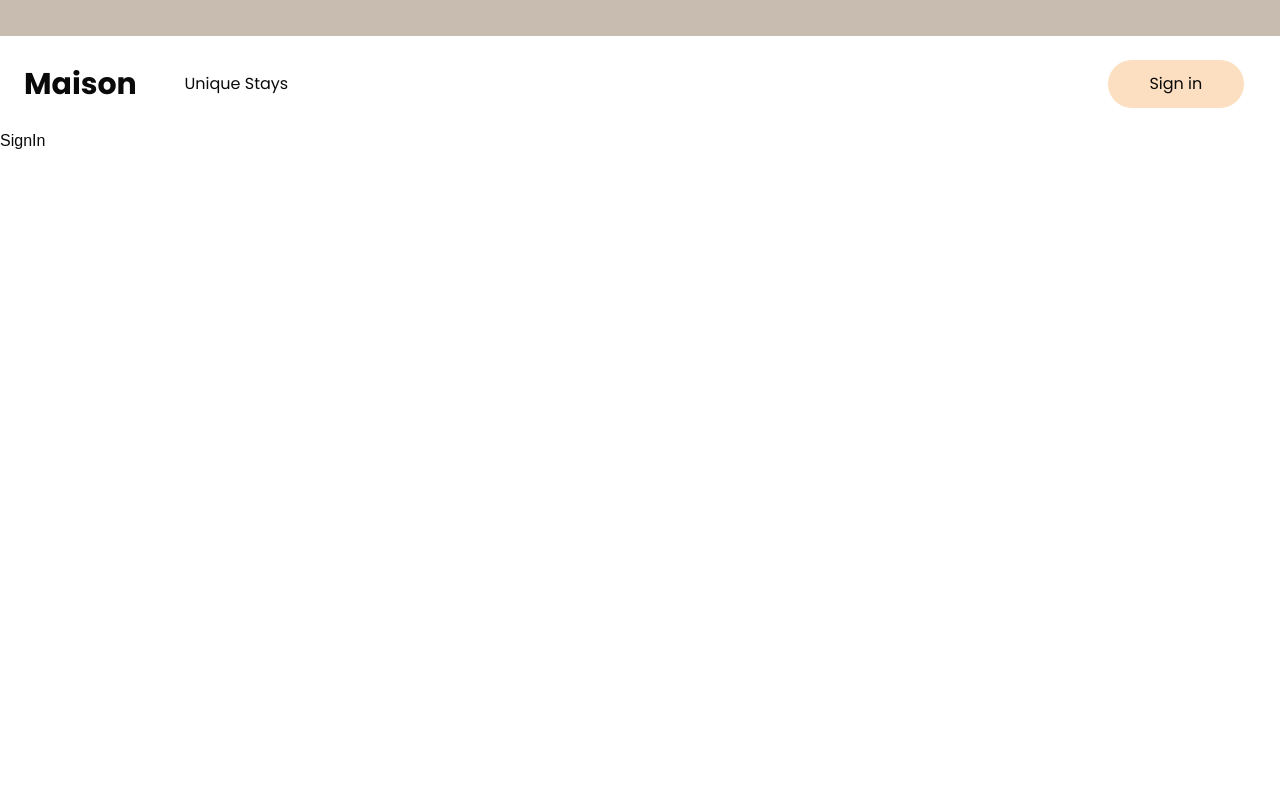
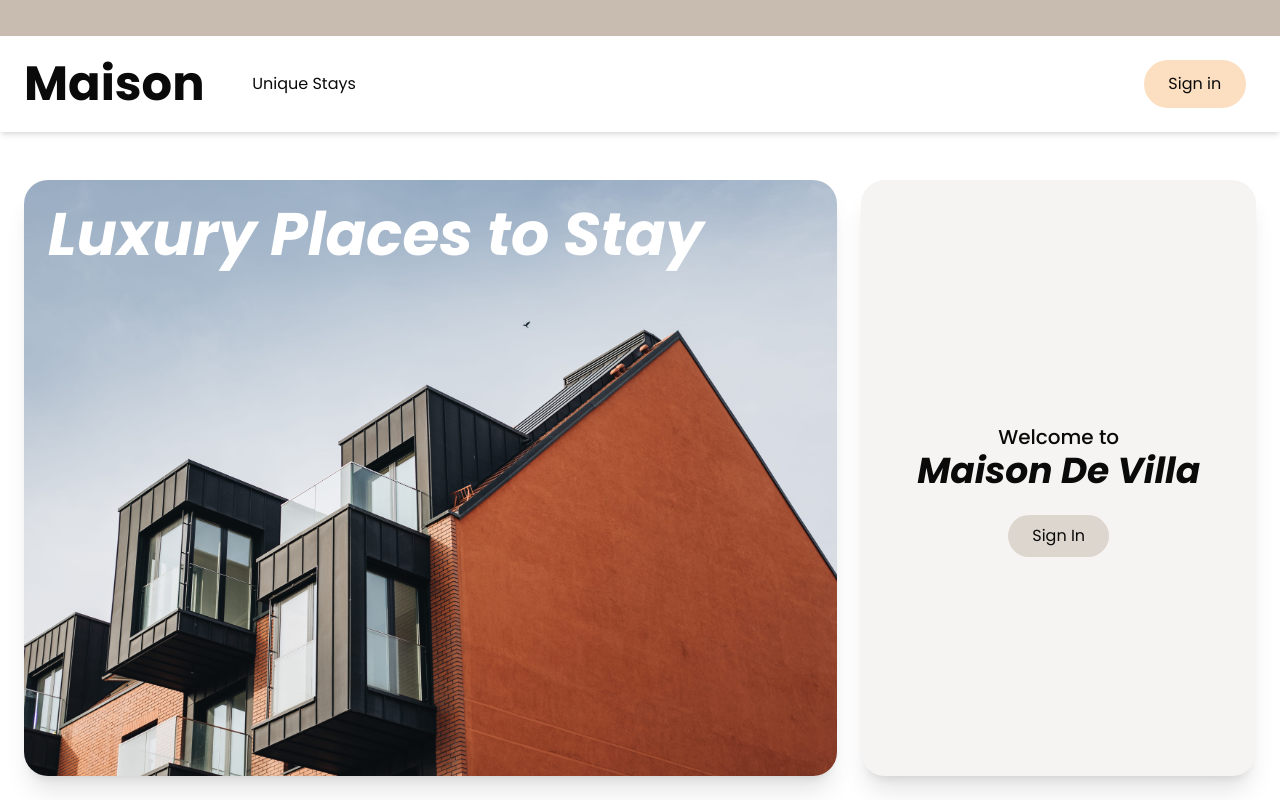
Before and after one commit to Tritintruong114/Maison-De-Villa, a React (Vite) app: page /signin in a window 1280 px wide. Built offline with nearby package versions, Linux system fonts and the light colour scheme; a web font is replaced by a local one.

Commit message:
This is for UI final

```diff
--- a/src/components/TopNavBar.jsx
+++ b/src/components/TopNavBar.jsx
@@ -9,7 +9,7 @@ const TopNavBar = () => {
     console.log(showMenu);
   };
   return (
-    <div className="flex relative font-poppins w-full h-full">
+    <div className="flex shadow-md relative pb-6 font-poppins w-full h-full">
       {showMenu && (
         <div
           onMouseLeave={() => setShowMenu(false)}
@@ -30,7 +30,7 @@ const TopNavBar = () => {
         </div>
       )}
       <div className=" gap-3 text-center md:justify-normal px-6 justify-between h-28 sm:h-12 w-full flex items-center">
-        <h1 className="text-3xl font-bold m-0">
+        <h1 className="text-5xl font-bold m-0">
           <Link to="/">Maison</Link>
         </h1>
         <div className="grid grid-cols-3 w-1/2   md:visible md:relative invisible absolute">
@@ -54,9 +54,11 @@ const TopNavBar = () => {
         </div>
       </div>
       <div className="w-1/6 flex absolute md:relative md:visible invisible  justify-end">
-        <button className="h-full md:w-3/4 sm:w-full bg-fall text-black mr-9 rounded-3xl">
-          <Link to="signin">Sign in</Link>
-        </button>
+        <Link className="h-full md:w-3/4 sm:w-full" to="signin">
+          <button className="h-full md:w-3/4 sm:w-full bg-fall text-black mr-9 rounded-3xl">
+            Sign in
+          </button>
+        </Link>
       </div>
     </div>
   );
--- a/src/pages/checkout/CheckOut.jsx
+++ b/src/pages/checkout/CheckOut.jsx
@@ -89,7 +89,7 @@ const CheckOut = () => {
           </button>
         </div>
       </div>
-      <div className="sm:col-span-2 sm:overflow-scroll shadow-2xl no-scrollbar relative flex-col flex h-3/4 rounded-3xl bg-white ">
+      <div className="sm:col-span-2 sm:overflow-scroll shadow-2xl no-scrollbar relative flex-col flex h-full rounded-3xl bg-white ">
         <div className="absolute p-6">
           {homePageDetail?.imageGalleries?.map((image) => {
             return (
--- a/src/pages/houseDetail/HouseDetail.jsx
+++ b/src/pages/houseDetail/HouseDetail.jsx
@@ -102,7 +102,7 @@ const HouseDetail = () => {
         </div>
         {/* Furniture */}
         <div className="col-span-2">
-          <p className="m-0 text-3xl w-full py-6">{homePageDetail.describe}</p>
+          <p className="m-0 text-xl w-full py-6">{homePageDetail.describe}</p>
         </div>
         <div className="col-span-2 text-xl grid grid-cols-2 py-6 gap-2 font-light">
           <div className="flex items-center">
--- a/src/pages/mainpage/MainPage.jsx
+++ b/src/pages/mainpage/MainPage.jsx
@@ -1,14 +1,10 @@
 import { Link } from "react-router-dom";
-import homeimg from "./homeimg.jpg";
-import img2 from "./img2.jpg";
 import { fetchHomePageDatas } from "../../features/fetchData/homePageDatasSlice";
 import { useSelector, useDispatch } from "react-redux";
 import { useEffect } from "react";
 
 const MainPage = () => {
-  const { homePageDatas, mainPage } = useSelector(
-    (store) => store.homePageDatas
-  );
+  const { homePageDatas } = useSelector((store) => store.homePageDatas);
   const dispatch = useDispatch();
 
   useEffect(() => {
@@ -16,11 +12,11 @@ const MainPage = () => {
   }, [dispatch]);
   // console.log(homePageDatas.slice(0, 3));
   return (
-    <div className="font-poppins overflow-scroll no-scrollbar gap-12 flex flex-col p-6 bg-darkBrown h-full">
+    <div className="font-poppins overflow-scroll no-scrollbar gap-12 flex flex-col p-12 sm:pt-0 sm:pr-24 sm:pl-24 h-full">
       {homePageDatas.map((main) => {
         return (
           <>
-            <div className="sm:w-full flex-shrink-0 w-full relative h-3/4 ">
+            <div className="sm:w-full shadow-xl rounded-3xl flex-shrink-0 w-full relative h-2/4 sm:h-3/4 ">
               <Link to={`uniquestays/${main?.slug?.current}`}>
                 <img
                   className=" rounded-3xl absolute h-full w-full object-cover"
--- a/src/pages/userpage/SignIn.jsx
+++ b/src/pages/userpage/SignIn.jsx
@@ -1,5 +1,86 @@
+import { useState } from "react";
+import { ToastContainer, toast } from "react-toastify";
+import "react-toastify/dist/ReactToastify.css";
+import signInimg from "./signInimg.jpg";
 const SignIn = () => {
-  return <div>SignIn</div>;
+  const [signInForm, setSignInForm] = useState(false);
+  const [email, setEmail] = useState("");
+  const [password, setPassword] = useState("");
+
+  const showSignInForm = () => {
+    setSignInForm(true);
+  };
+
+  const handleLogin = () => {
+    setPassword("");
+    setEmail("");
+    toast.success("Welcome Back !");
+  };
+  return (
+    <div className="grid gap-6 relative font-poppins p-6 grid-cols-1 sm:grid-cols-9 h-full">
+      <div className="sm:col-span-6 shadow-xl rounded-3xl h-full">
+        <h1 className="m-0 italic font-bold text-white text-6xl absolute w-3/4 p-6">
+          Luxury Places to Stay
+        </h1>
+        <img
+          className="h-full  rounded-3xl w-full object-cover"
+          src={signInimg}
+        ></img>
+      </div>
+      <div className="sm:col-span-3  bg-darkBrown rounded-3xl bg-opacity-10 shadow-xl flex-col items-center justify-center flex h-full bg-ưh sm:rounded-r-3xl">
+        <h1 className="m-0 text-xl w-3/4 py-6 text-center">
+          Welcome to <br />{" "}
+          <p className="m-0 italic font-bold text-4xl">Maison De Villa</p>
+        </h1>
+        {!signInForm && (
+          <button
+            onClick={() => showSignInForm()}
+            className="py-3 px-6 bg-darkBrown bg-opacity-30 rounded-3xl"
+          >
+            Sign In
+          </button>
+        )}
+        {signInForm == true && (
+          <div className="col-span-3 w-3/4 flex flex-col gap-3">
+            <div className="flex flex-col w-full">
+              <span className="m-0 pt-3 text-xl opacity-90 w-full">
+                Gmail Adress
+              </span>
+              <input
+                onChange={(e) => setEmail(e.target.value)}
+                value={email}
+                type="email"
+                placeholder="maisondevilla@gmail.com"
+                className="py-3 rounded-3xl pl-3 focus:outline-none w-full"
+              ></input>
+            </div>{" "}
+            <div className="flex flex-col w-full">
+              <span className="m-0 pt-3 text-xl opacity-90">Password</span>
+              <input
+                onChange={(e) => setPassword(e.target.value)}
+                value={password}
+                type="password"
+                placeholder="******"
+                className="py-3 rounded-3xl pl-3 focus:outline-none w-full"
+              ></input>
+            </div>
+            <div>
+              <button className="opacity-60">Forgot password?</button>
+            </div>
+            <button
+              onClick={() => handleLogin()}
+              className="py-3 rounded-3xl px-6 bg-darkBrown bg-opacity-30 "
+            >
+              Login
+            </button>
+          </div>
+        )}
+      </div>
+      <div className="absolute">
+        <ToastContainer />
+      </div>
+    </div>
+  );
 };
 
 export default SignIn;
```
Also changed, not shown: src/pages/userpage/signInimg.jpg (added), 1 other file (tests, documents, lock files or other folders).
